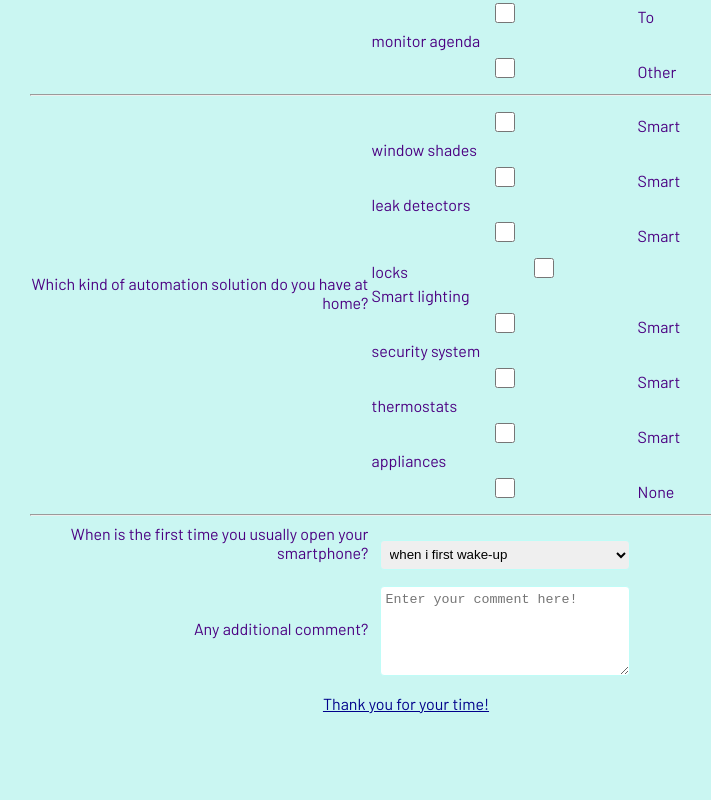
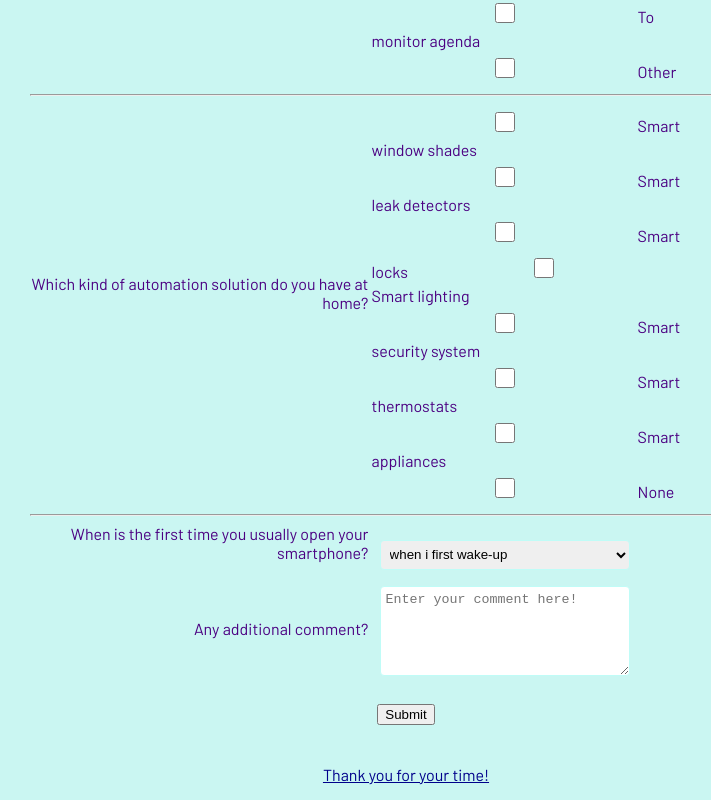
Before and after one commit to veroca88/survey-form-htmlcss-fcc, a plain HTML site: page index.html in a window 1280 px wide. Shown: the part 746-1546 px from the top of the page, without its empty margins (234-945 px from the left). Before the commit the page ends 1475 px from the top, so only its background shows below. Drawn offline with Linux system fonts and the light colour scheme.

Commit message:
Final Modifications

```diff
--- a/assets/css/index.css
+++ b/assets/css/index.css
@@ -96,3 +96,8 @@ footer {
   color: darkblue;
   padding-top: 10px;
 }
+#submit {
+  text-align: center;
+  padding-top: 20px;
+  padding-bottom: 30px;
+}
--- a/index.html
+++ b/index.html
@@ -89,6 +89,9 @@
                 <div><textarea id="textarea" placeholder="Enter your comment here!"></textarea>
                 </div>
             </div>
+            <div id="submit">
+            <button type="submit">Submit</button>
+            </div>
 
             <footer><u>Thank you for your time!</u></footer>
     </form>
```
